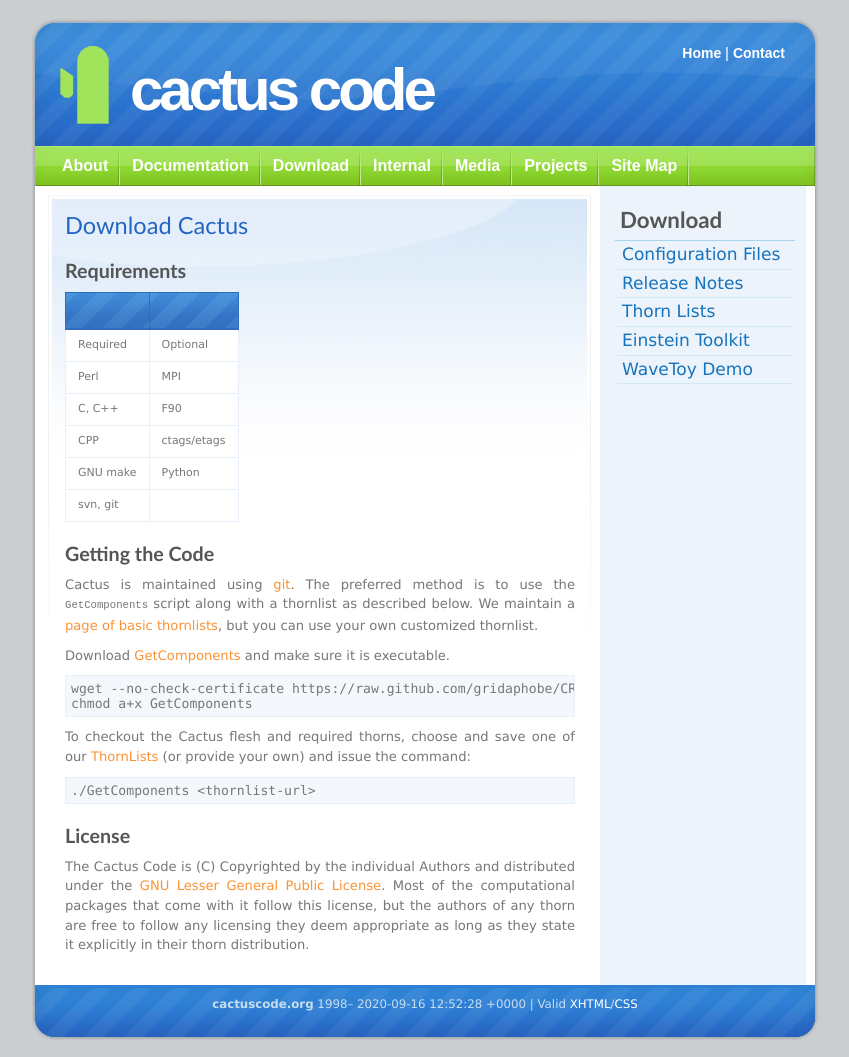
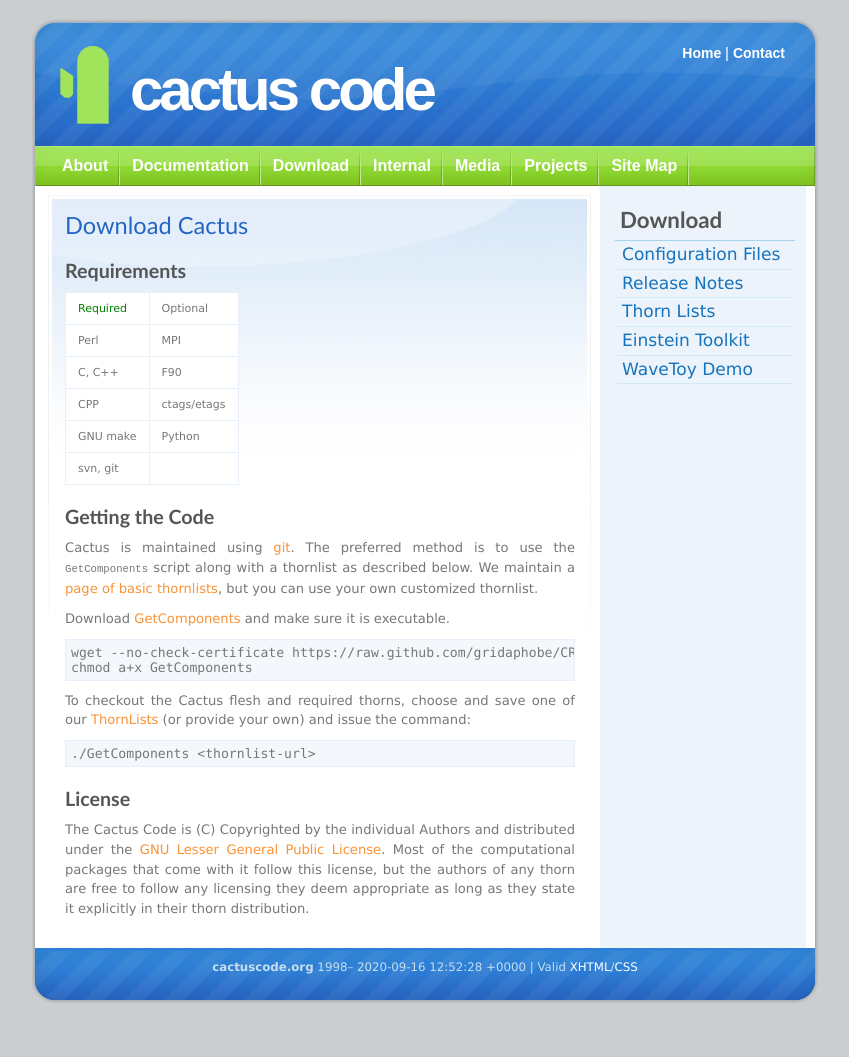
Before and after one commit to EinsteinToolkit/www.cactuscode.org, a Jekyll site: the page built from download/index.md, in a window 1280 px wide. Shown: the whole page, without its empty margins (215-1064 px from the left). Built offline with Jekyll 4.4.1, drawn with Linux system fonts in a browser that asks for light colours; after the commit the page ends 1020 px from its top, so only the background shows below that.

Commit message:
download: replicate no-head table layout of PHP page

```diff
--- a/download/index.md
+++ b/download/index.md
@@ -8,9 +8,7 @@ sidebar: downloads.html
 
 ### Requirements
 
-|          |             |
-|----------|-------------|
-| Required | Optional    |
+| <span style="color:green">Required</span> | Optional    |
 | Perl     | MPI         |
 | C, C++   | F90         |
 | CPP      | ctags/etags |
```
